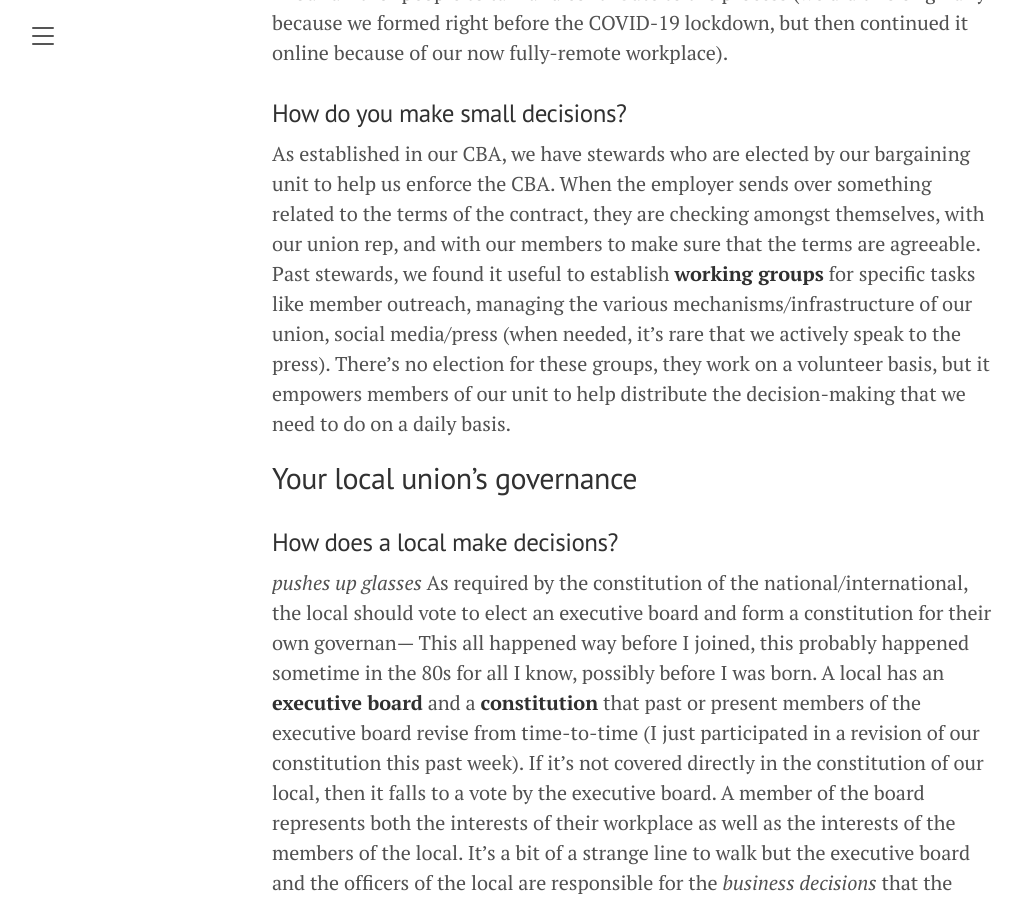
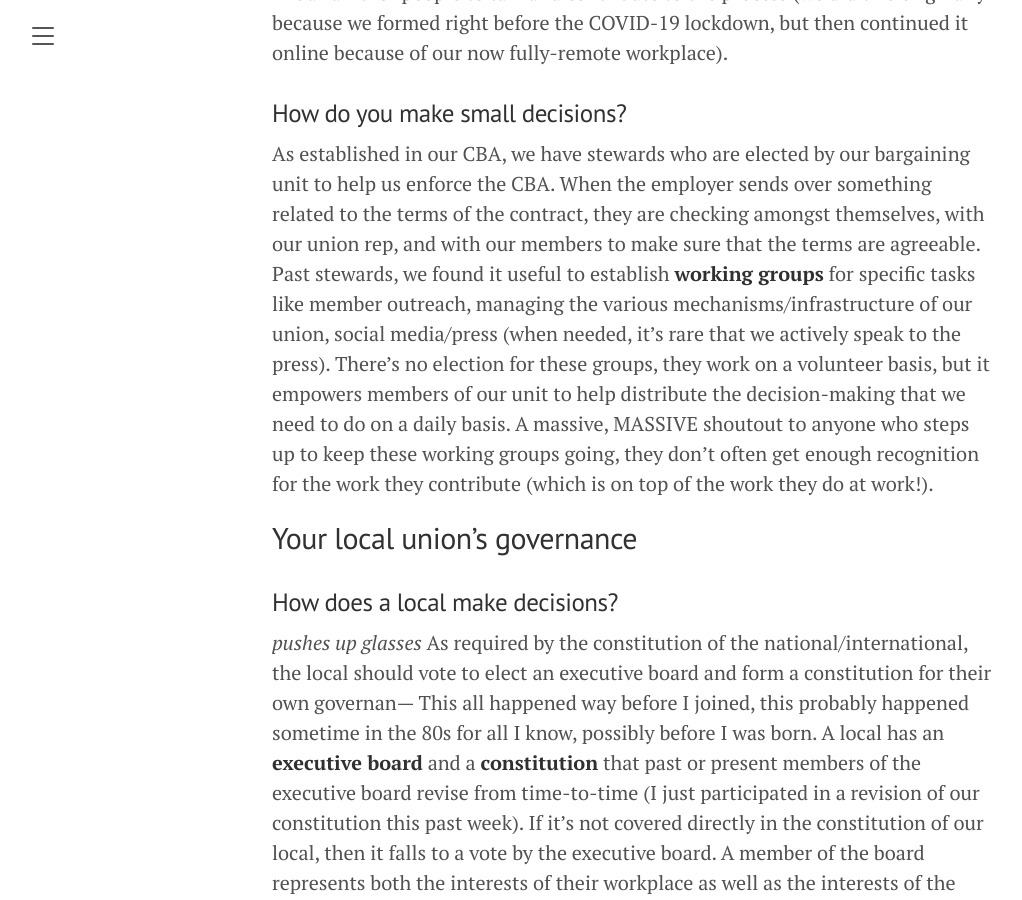
Before and after one commit to DeMarko/DeMarko.github.io, a Jekyll site: the page built from _posts/2025-06-07-what-i-mean-when-i-say-my-union.md, in a window 1280 px wide and 900 px high, scrolled down 5672 px. Shown: the whole window, without its empty margins (8-1030 px from the left). Built offline with Jekyll 4.4.1, drawn with Linux system fonts in a browser that asks for light colours.

Commit message:
shoutout

```diff
--- a/_posts/2025-06-07-what-i-mean-when-i-say-my-union.md
+++ b/_posts/2025-06-07-what-i-mean-when-i-say-my-union.md
@@ -93,7 +93,7 @@ This is true of any real participatory democracy and felt like a strong model fo
 
 ### How do you make small decisions?
 
-As established in our CBA, we have stewards who are elected by our bargaining unit to help us enforce the CBA. When the employer sends over something related to the terms of the contract, they are checking amongst themselves, with our union rep, and with our members to make sure that the terms are agreeable. Past stewards, we found it useful to establish **working groups** for specific tasks like member outreach, managing the various mechanisms/infrastructure of our union, social media/press (when needed, it's rare that we actively speak to the press). There's no election for these groups, they work on a volunteer basis, but it empowers members of our unit to help distribute the decision-making that we need to do on a daily basis.
+As established in our CBA, we have stewards who are elected by our bargaining unit to help us enforce the CBA. When the employer sends over something related to the terms of the contract, they are checking amongst themselves, with our union rep, and with our members to make sure that the terms are agreeable. Past stewards, we found it useful to establish **working groups** for specific tasks like member outreach, managing the various mechanisms/infrastructure of our union, social media/press (when needed, it's rare that we actively speak to the press). There's no election for these groups, they work on a volunteer basis, but it empowers members of our unit to help distribute the decision-making that we need to do on a daily basis. A massive, MASSIVE shoutout to anyone who steps up to keep these working groups going, they don't often get enough recognition for the work they contribute (which is on top of the work they do at work!).
 
 ## Your local union's governance
 
```
